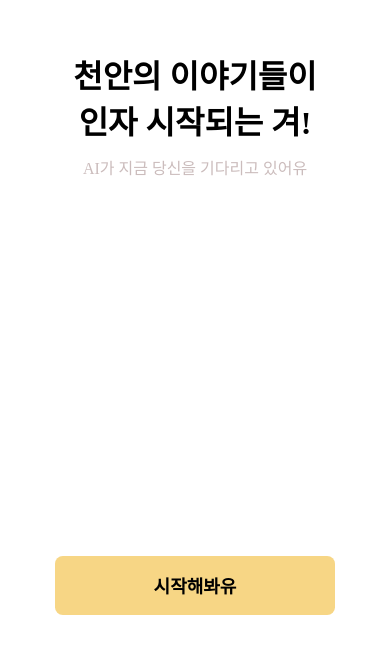
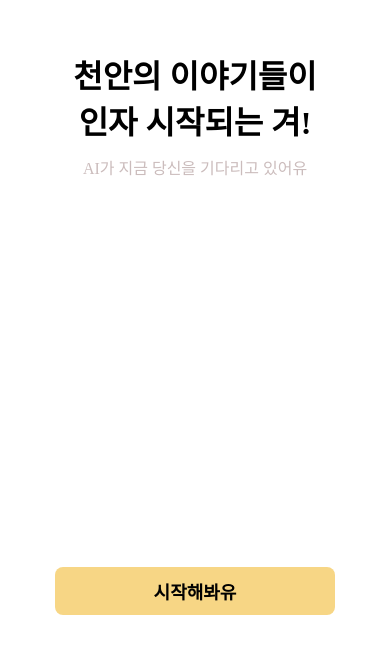
Before and after one commit to bs-likelion-hackathon-2025/Frontend, a React (Vite) app: page / in a window 390 px wide. Shown: the part 177-830 px from the top of the page. Built offline with nearby package versions, Linux system fonts and the light colour scheme.

Commit message:
Chore: 모바일 환경 초기 세팅 및 컴포넌트 분리, 페이지별 폴더 구조 구성

```diff
--- a/src/components/common/Footer.jsx
+++ b/src/components/common/Footer.jsx
@@ -1,5 +1,5 @@
 function Footer() {
-  return <div></div>;
+  return <footer></footer>;
 }
 
 export default Footer;
--- a/src/css/AppWrapper.css
+++ b/src/css/AppWrapper.css
@@ -1,5 +1,5 @@
 .appWrapper {
-  height: 100vh;
+  height: 100dvh;
   width: 100vw;
   overflow-y: auto;
   background-color: rgb(227, 227, 227);
--- a/src/css/Common.css
+++ b/src/css/Common.css
@@ -26,8 +26,8 @@ button {
   justify-content: center;
   align-items: center;
   border: none;
-  border-radius: 2vw;
-  height: 7vh;
+  border-radius: 8px;
+  height: 48px;
   cursor: pointer;
   background-color: #f7d685;
   margin-top: auto;
--- a/src/pages/StartPage.jsx
+++ b/src/pages/StartPage.jsx
@@ -10,7 +10,7 @@ function StartPage() {
   return (
     <AppWrapper>
       <div className="app">
-        <div class="textGroup">
+        <div className="textGroup">
           <span className="text-4xl text-bold">
             천안의 이야기들이 <br />
             인자 시작되는 겨!
```
